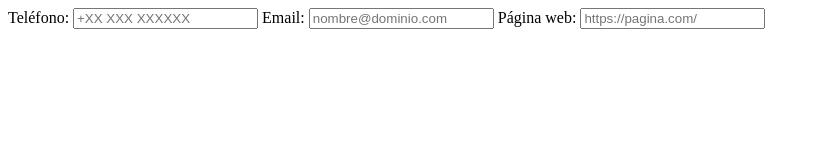
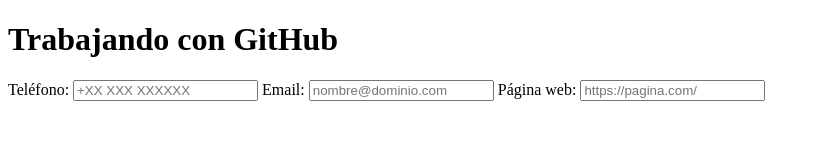
Before and after one commit to GonzaloMartinezFordo/subiragit1, a plain HTML site: page index.html in a window 1280 px wide. Shown: the whole page, without its empty margins (0-820 px from the left). Drawn offline with Linux system fonts and the light colour scheme.

Commit message:
Update index.html
se le agrego un titulo pricipal

```diff
--- a/index.html
+++ b/index.html
@@ -7,6 +7,7 @@
     <title>Document</title>
 </head>
 <body>
+    <h1>Trabajando con GitHub</h1>
     <form name="formulario" method="post" action="/send.php">
         <!-- Campo de entrada de teléfono -->
         Teléfono:
```
